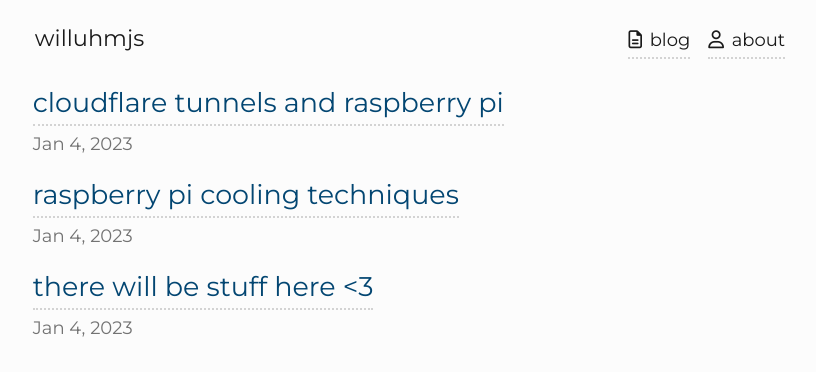
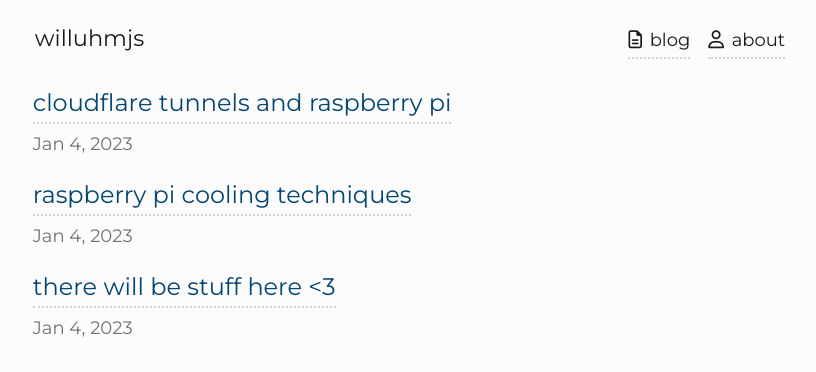
Before and after one commit to willuhmjs/webpage, a SvelteKit app: page / in a window 1280 px wide. Shown: the top 372 px of the page, without its empty margins (231-1047 px from the left). Built offline with nearby package versions, Linux system fonts and the light colour scheme.

Commit message:
fix: better headings

```diff
--- a/src/lib/about/Card.svelte
+++ b/src/lib/about/Card.svelte
@@ -1,7 +1,7 @@
 <section>
 	<img alt="profile photograph" src="https://avatars.githubusercontent.com/u/58738637?v=4" />
 	<div>
-		<h2>William Faircloth</h2>
+		<h1>William Faircloth</h1>
 		<p>software engineer, student, disciple</p>
 		<div class="links">
 			<a href="https://github.com/willuhmjs" target="_blank" rel="noopener noreferrer"
--- a/src/routes/style.css
+++ b/src/routes/style.css
@@ -16,10 +16,14 @@ body {
     font-size: 18px;
 }
 
-h1,
+h1, h2, h3 {
+    font-weight: normal;
+}
+
 h2,
 h3 {
-    font-weight: normal;
+    font-size: 1.5rem;
+    color: #08608c;
 }
 
 a {
@@ -46,4 +50,8 @@ a:hover {
         background-color: #1a1a1a;
         color: #fcfcfc;
     }
+
+    h2, h3 {
+        color: inherit;
+    }
 }
```
